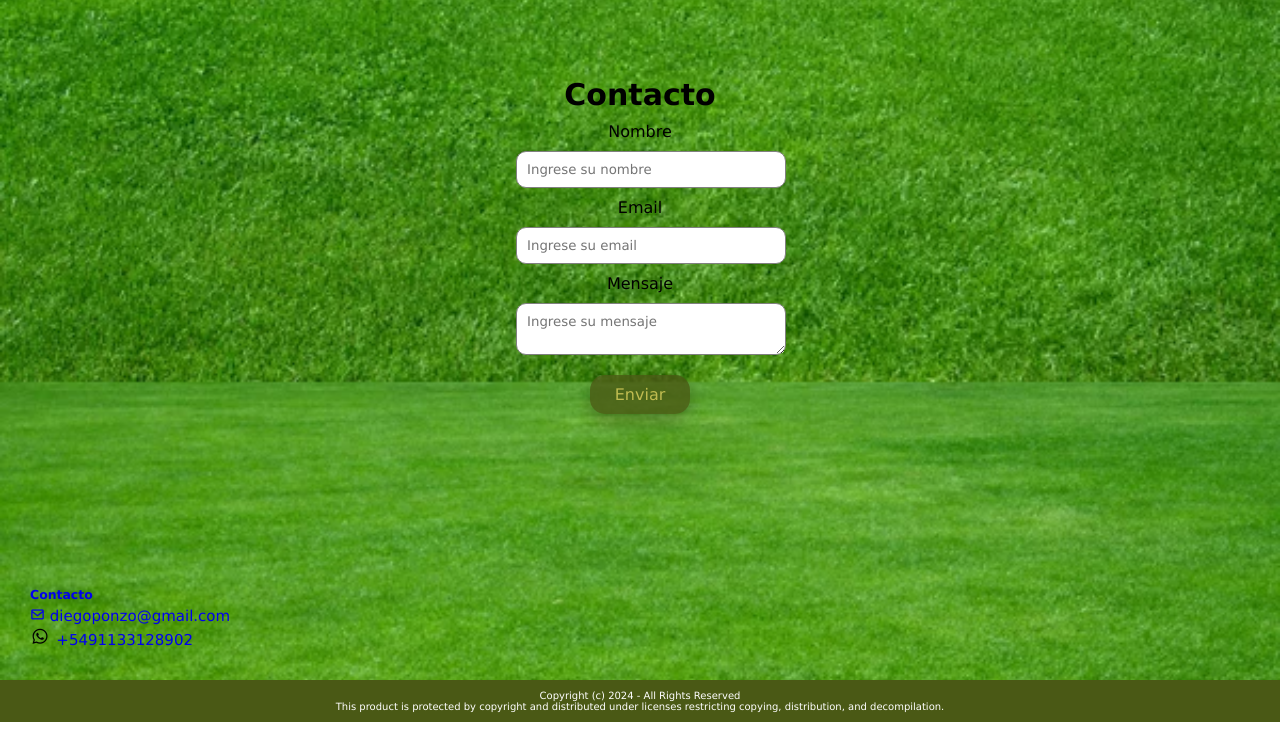
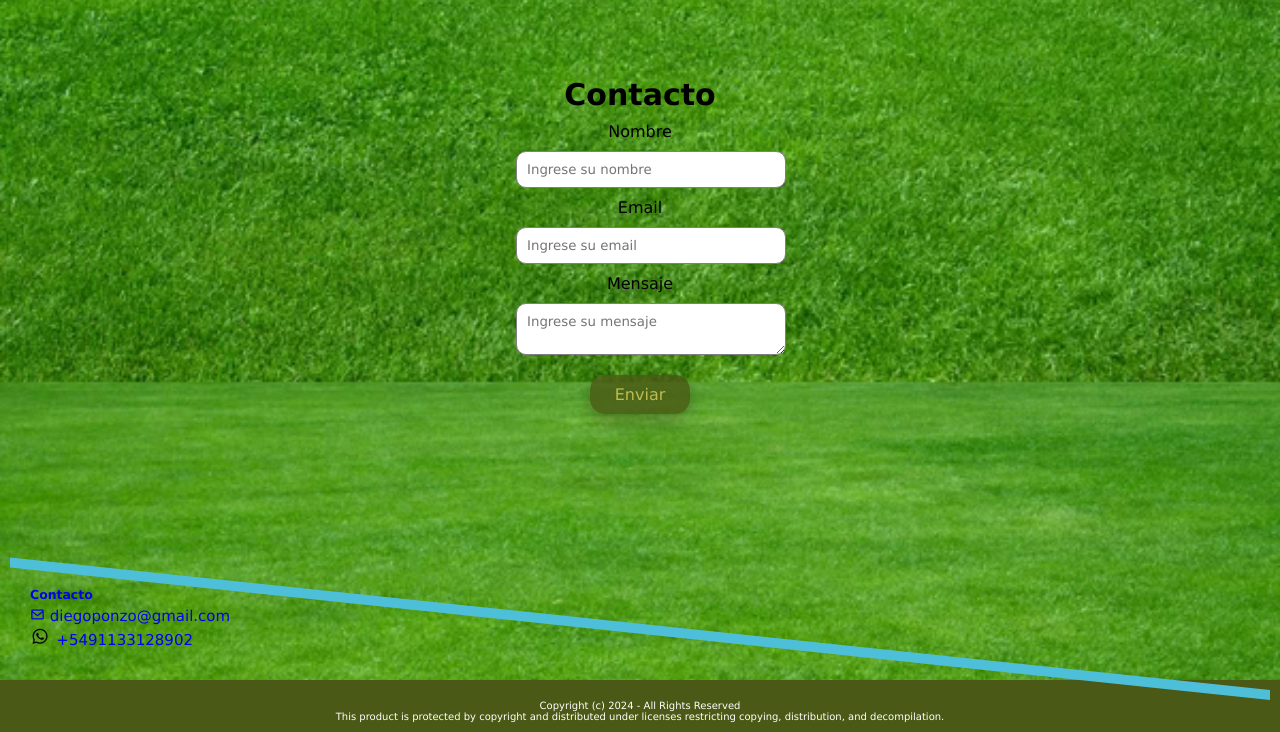
Before and after one commit to elltete/projectEntregaModuloUno, a plain HTML site: page index.html in a window 1280 px wide. Shown: the part 3699-4431 px from the top of the page. Drawn offline with nearby package versions, Linux system fonts and the light colour scheme.

Commit message:
add: separator

```diff
--- a/index.html
+++ b/index.html
@@ -237,7 +237,7 @@
       </section>
     </main>
     <footer>
-      <!-- <div class="separador"></div> -->
+      <div class="separador"></div>
       <p>
         Copyright (c) 2024 - All Rights Reserved
         <br />
--- a/style.css
+++ b/style.css
@@ -5,11 +5,11 @@
 }
 
 :root {
-  --primary-color: #4A5915;
-  --secondary-color: #4EBFD9;
-  --third-color: #D9C359;
-  --forth-color: #A2A632;
-  --fifth-color: #A66832;
+  --primary-color: #4a5915;
+  --secondary-color: #4ebfd9;
+  --third-color: #d9c359;
+  --forth-color: #a2a632;
+  --fifth-color: #a66832;
   --primary-font: Verdana, Geneva, Tahoma, sans-serif;
   --secondary-font: "Lucida Sans", "Lucida Sans Regular", "Lucida Grande",
     "Lucida Sans Unicode";
@@ -106,20 +106,20 @@ main {
 }
 
 #categorias .card-categoria,
-#torneos .card-torneo{
+#torneos .card-torneo {
   padding: 20px;
   border-radius: 10px;
   transition: 0.3s transform;
 }
 
-#torneos img{
-border-radius: 15px;
-height: 200px;
+#torneos img {
+  border-radius: 15px;
+  height: 200px;
 }
 
-#categorias img{
+#categorias img {
   height: 200px;
-  }
+}
 
 #categorias .card-categoria:hover,
 #torneos .card-torneo:hover {
@@ -179,17 +179,18 @@ form button {
   display: inline-block;
   font-size: 16px;
   border-radius: 15px;
-  box-shadow: 0 8px 16px 0 rgba(0,0,0,0.2), 0 6px 20px 0 rgba(0,0,0,0.19);
+  box-shadow: 0 8px 16px 0 rgba(0, 0, 0, 0.2), 0 6px 20px 0 rgba(0, 0, 0, 0.19);
   opacity: 0.8;
   cursor: pointer;
   width: 100px;
 }
 
 form button:hover {
-  box-shadow: 0 12px 16px 0 rgba(0,0,0,0.24), 0 17px 50px 0 rgba(0,0,0,0.19);
+  box-shadow: 0 12px 16px 0 rgba(0, 0, 0, 0.24),
+    0 17px 50px 0 rgba(0, 0, 0, 0.19);
 }
 
-.whatsapp i{
+.whatsapp i {
   color: green;
   font-size: 80px;
   background-color: white;
@@ -199,12 +200,12 @@ form button:hover {
   border-radius: 10px;
 }
 
-.contacto-email-telefono{
+.contacto-email-telefono {
   font-size: 20px;
   position: relative;
 }
 
-.contacto-email-telefono a{
+.contacto-email-telefono a {
   font-size: 15px;
 }
 
@@ -220,7 +221,6 @@ form button:hover {
   color: var(--primary-color);
   text-decoration: underline;
 }
-
 
 footer {
   background-color: var(--primary-color);
@@ -240,8 +240,8 @@ footer p {
   bottom: 0;
   right: 0;
   left: 0;
-  width: 100%;
-  height: 16em;
+  width: 10;
+  height: 10px;
   background: var(--secondary-color);
   z-index: 0;
   transform: skewY(6deg);
@@ -250,7 +250,7 @@ footer p {
 
 @media (max-width: 880px) {
   #inicio {
-    flex-direction:column;
+    flex-direction: column;
   }
 
   .inicio-descripcion p {
```
